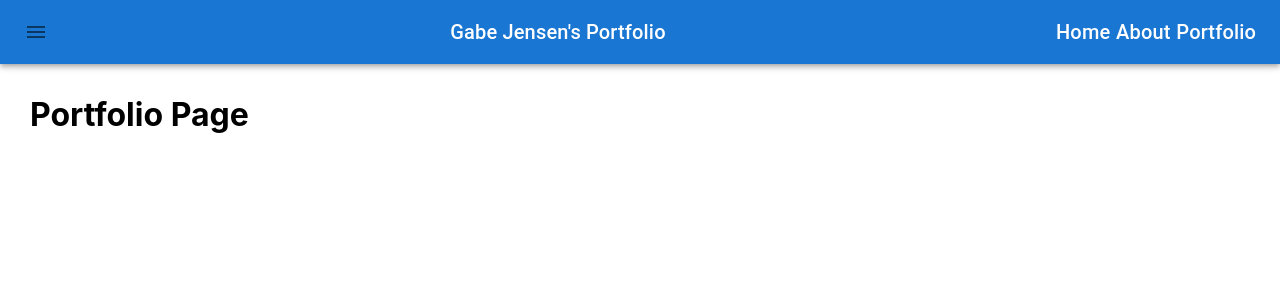
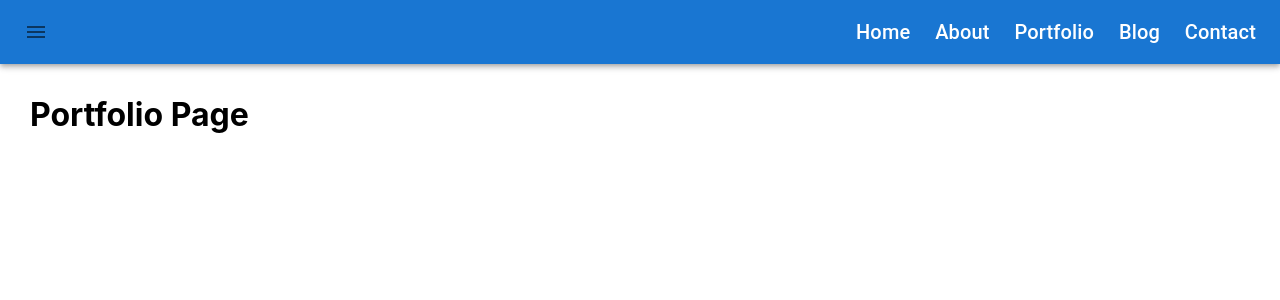
Before and after one commit to GabeMeister/gabejensen, a React (Create React App) app: page /portfolio in a window 1280 px wide. Shown: the top 300 px of the page. Built offline with nearby package versions, Linux system fonts and the light colour scheme.

Commit message:
Added blog and contact page

```diff
--- a/src/App.js
+++ b/src/App.js
@@ -16,12 +16,15 @@ import { makeStyles } from '@material-ui/core/styles';
 import AboutPage from './components/AboutPage';
 import HomePage from './components/HomePage';
 import PortfolioPage from './components/PortfolioPage';
+import BlogPage from './components/BlogPage';
+import ContactPage from './components/ContactPage';
 
 const useStyles = makeStyles({
 	appBar: {
 		backgroundColor: '#1976d2'
 	},
 	toolbar: {
+		display: 'flex',
 		justifyContent: 'space-between'
 	},
 	navbarBtn: {
@@ -34,7 +37,7 @@ const useStyles = makeStyles({
 		display: 'flex',
 		alignItems: 'center',
 		justifyContent: 'space-between',
-		width: '200px'
+		width: '400px'
 	},
 	appBody: {
 		boxSizing: 'border-box',
@@ -54,11 +57,12 @@ const App = () => {
 							<IconButton edge="start">
 								<MenuIcon />
 							</IconButton>
-							<Typography variant="h6">Gabe Jensen's Portfolio</Typography>
 							<nav className={classes.btnGroup}>
 								<Typography variant="h6"><Link className={classes.navbarLink} component={RouterLink} to="/">Home</Link></Typography>
 								<Typography variant="h6"><Link className={classes.navbarLink} component={RouterLink} to="/about">About</Link></Typography>
 								<Typography variant="h6"><Link className={classes.navbarLink} component={RouterLink} to="/portfolio">Portfolio</Link></Typography>
+								<Typography variant="h6"><Link className={classes.navbarLink} component={RouterLink} to="/blog">Blog</Link></Typography>
+								<Typography variant="h6"><Link className={classes.navbarLink} component={RouterLink} to="/contact">Contact</Link></Typography>
 							</nav>
 						</Toolbar>
 					</AppBar>
@@ -72,6 +76,12 @@ const App = () => {
 						<Route path="/portfolio">
 							<PortfolioPage />
 						</Route>
+						<Route path="/blog">
+							<BlogPage />
+						</Route>
+						<Route path="/contact">
+							<ContactPage />
+						</Route>
 						<Route path="/">
 							<HomePage />
 						</Route>
--- /dev/null
+++ b/src/components/BlogPage.js
@@ -0,0 +1,9 @@
+import React from 'react';
+
+const BlogPage = () => {
+    return (
+        <h1>Gabe's Blog</h1>
+    );
+};
+
+export default BlogPage;
--- /dev/null
+++ b/src/components/ContactPage.js
@@ -0,0 +1,9 @@
+import React from 'react';
+
+const ContactPage = () => {
+    return (
+        <h1>Contact Gabe</h1>
+    );
+};
+
+export default ContactPage;
--- a/src/components/HomePage.js
+++ b/src/components/HomePage.js
@@ -28,7 +28,7 @@ const HomePage = () => {
 
     return (
         <div className={classes.landingPage}>
-            <h1>Welcome to Gabe's Portfolio</h1>
+            <h1>What's up. I'm Gabe.</h1>
             {url
                 ? (
                     <span>{url}</span>
```
